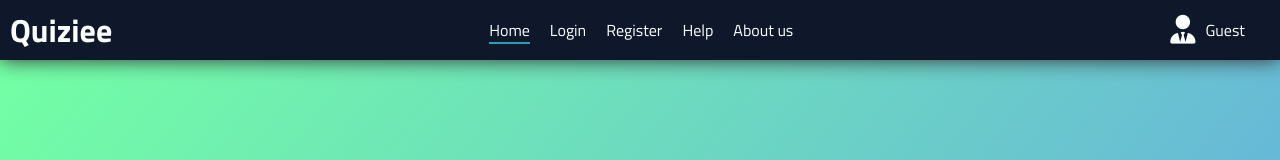
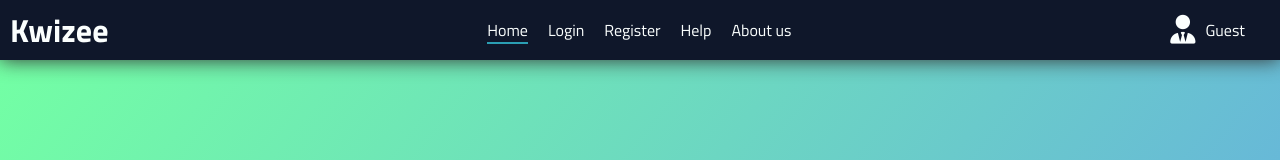
Before and after one commit to AnandBharati/quiz-app-frontend, a React (Vite) app: page / in a window 1280 px wide. Shown: the top 160 px of the page. Built offline with nearby package versions, Linux system fonts and the light colour scheme.

Commit message:
final commit

```diff
--- a/src/components/Topbar.jsx
+++ b/src/components/Topbar.jsx
@@ -43,7 +43,7 @@ function Topbar() {
       <input type="checkbox" name="chkbox" id="chkbox" />
       <label className="bar" htmlFor='chkbox'><i className="fa-solid fa-bars"></i></label>
 
-      <div className="logo"><Link to='/'> Quiziee </Link></div>
+      <div className="logo"><Link to='/'> Kwizee </Link></div>
 
       <div className="lg-navbar"><Navbar /></div>
 
```
